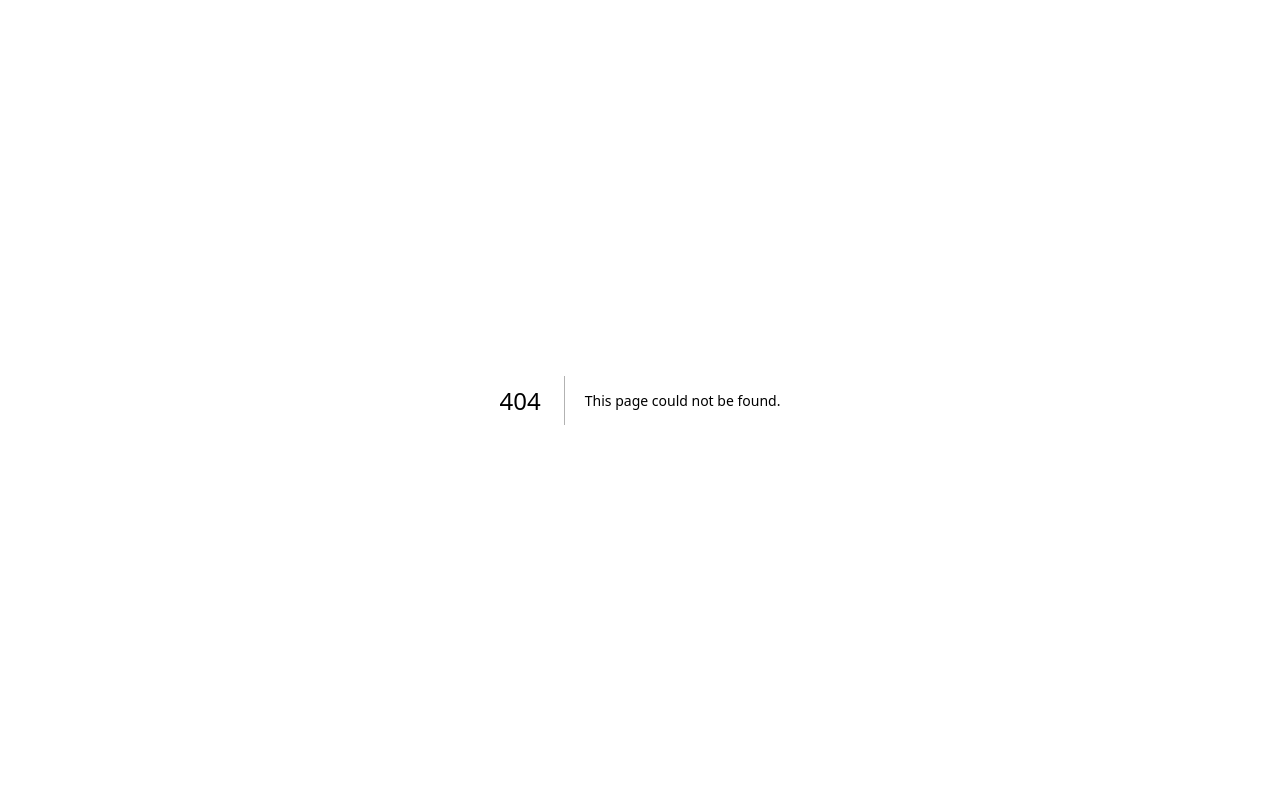
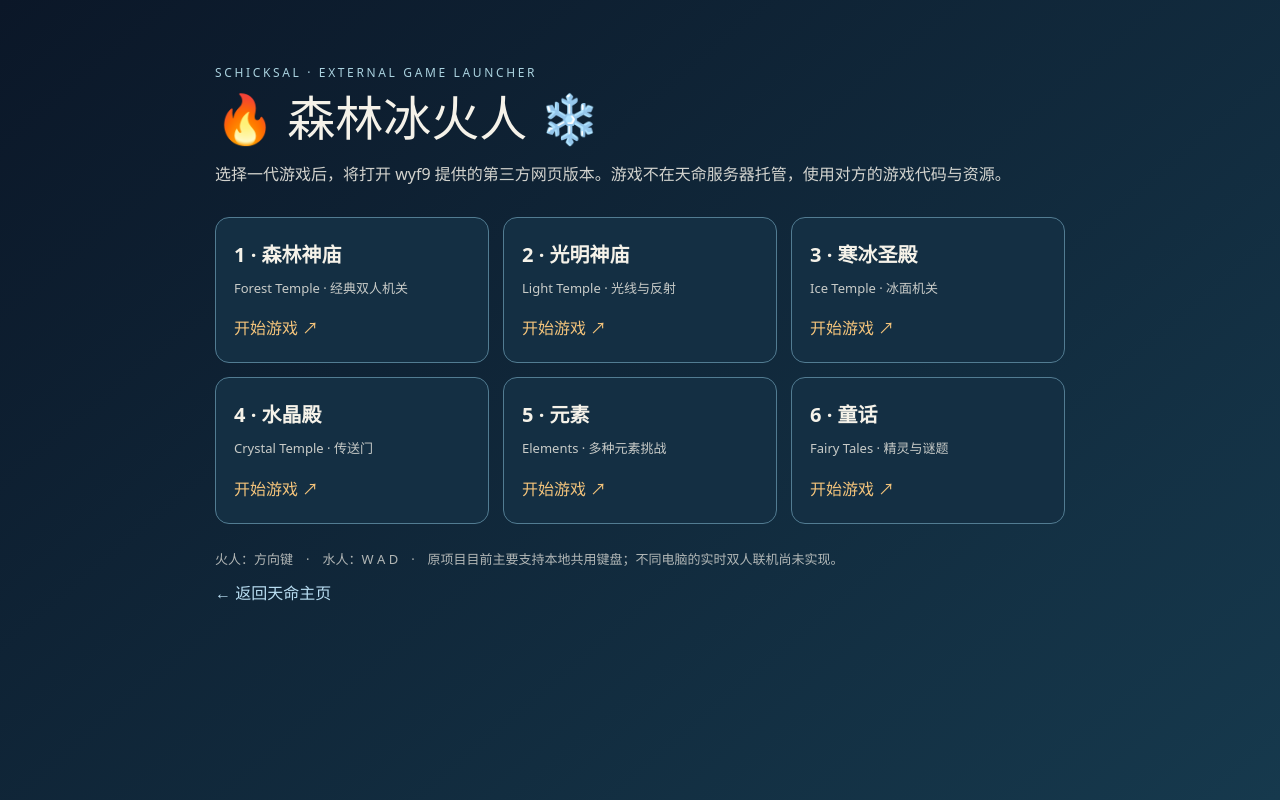
Before and after one commit to ShenLixin357/Schicksal, a Next.js app: page /games/fireboy-watergirl in a window 1280 px wide. Before the commit this address had no page. Built offline with nearby package versions, Linux system fonts and the light colour scheme.

Commit message:
feat: add isolated launcher for external Fireboy and Watergirl games

```diff
--- /dev/null
+++ b/app/games/fireboy-watergirl/page.tsx
@@ -0,0 +1,39 @@
+import type { Metadata } from "next";
+
+export const metadata: Metadata = {
+  title: "森林冰火人 · Schicksal",
+  description: "天命成员的森林冰火人外部游戏入口",
+  robots: { index: false, follow: false },
+};
+
+const games = [
+  { title: "1 · 森林神庙", description: "Forest Temple · 经典双人机关", slug: "1-forest-temple" },
+  { title: "2 · 光明神庙", description: "Light Temple · 光线与反射", slug: "2-light-temple" },
+  { title: "3 · 寒冰圣殿", description: "Ice Temple · 冰面机关", slug: "3-ice-temple" },
+  { title: "4 · 水晶殿", description: "Crystal Temple · 传送门", slug: "4-crystal-temple" },
+  { title: "5 · 元素", description: "Elements · 多种元素挑战", slug: "5-elements" },
+  { title: "6 · 童话", description: "Fairy Tales · 精灵与谜题", slug: "6-fairy-tales" },
+] as const;
+
+export default function FireboyWatergirlLauncher() {
+  return (
+    <main style={{ minHeight: "100svh", background: "linear-gradient(140deg,#0b1728,#16394d)", color: "#f5f2e9", fontFamily: "system-ui,sans-serif", padding: "clamp(20px,5vw,64px)", boxSizing: "border-box" }}>
+      <div style={{ maxWidth: 850, margin: "0 auto" }}>
+        <p style={{ fontSize: 12, letterSpacing: ".22em", color: "#aad2df" }}>SCHICKSAL · EXTERNAL GAME LAUNCHER</p>
+        <h1 style={{ fontSize: "clamp(28px,5vw,48px)", marginBottom: 6 }}>🔥 森林冰火人 ❄️</h1>
+        <p style={{ lineHeight: 1.8, opacity: .85 }}>选择一代游戏后，将打开 wyf9 提供的第三方网页版本。游戏不在天命服务器托管，使用对方的游戏代码与资源。</p>
+        <div style={{ display: "grid", gridTemplateColumns: "repeat(auto-fit,minmax(230px,1fr))", gap: 14, marginTop: 28 }}>
+          {games.map(game => (
+            <a key={game.slug} href={`https://waterfire.p.wyf9.top/games/${game.slug}/`} target="_blank" rel="noopener noreferrer" style={{ padding: "22px 18px", border: "1px solid #527c92", borderRadius: 14, background: "#142f43", color: "inherit", textDecoration: "none" }}>
+              <strong style={{ fontSize: 20, display: "block" }}>{game.title}</strong>
+              <span style={{ display: "block", opacity: .8, marginTop: 9, fontSize: 13 }}>{game.description}</span>
+              <span style={{ display: "block", marginTop: 18, color: "#f4c47b" }}>开始游戏 ↗</span>
+            </a>
+          ))}
+        </div>
+        <p style={{ marginTop: 26, opacity: .7, fontSize: 13 }}>火人：方向键　·　水人：W A D　·　原项目目前主要支持本地共用键盘；不同电脑的实时双人联机尚未实现。</p>
+        <a href="/" style={{ color: "#b9def2", display: "inline-block", marginTop: 12 }}>← 返回天命主页</a>
+      </div>
+    </main>
+  );
+}
```
